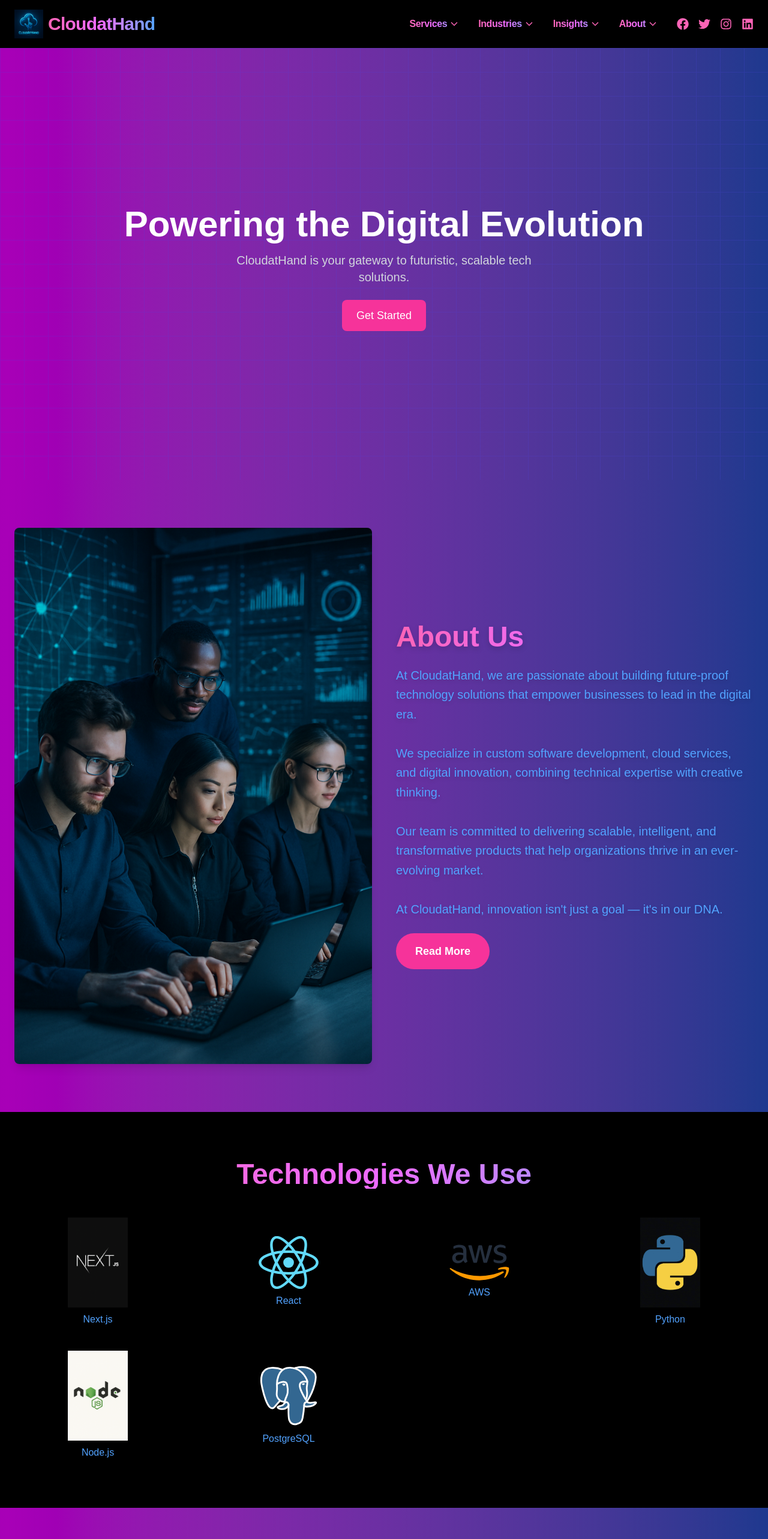
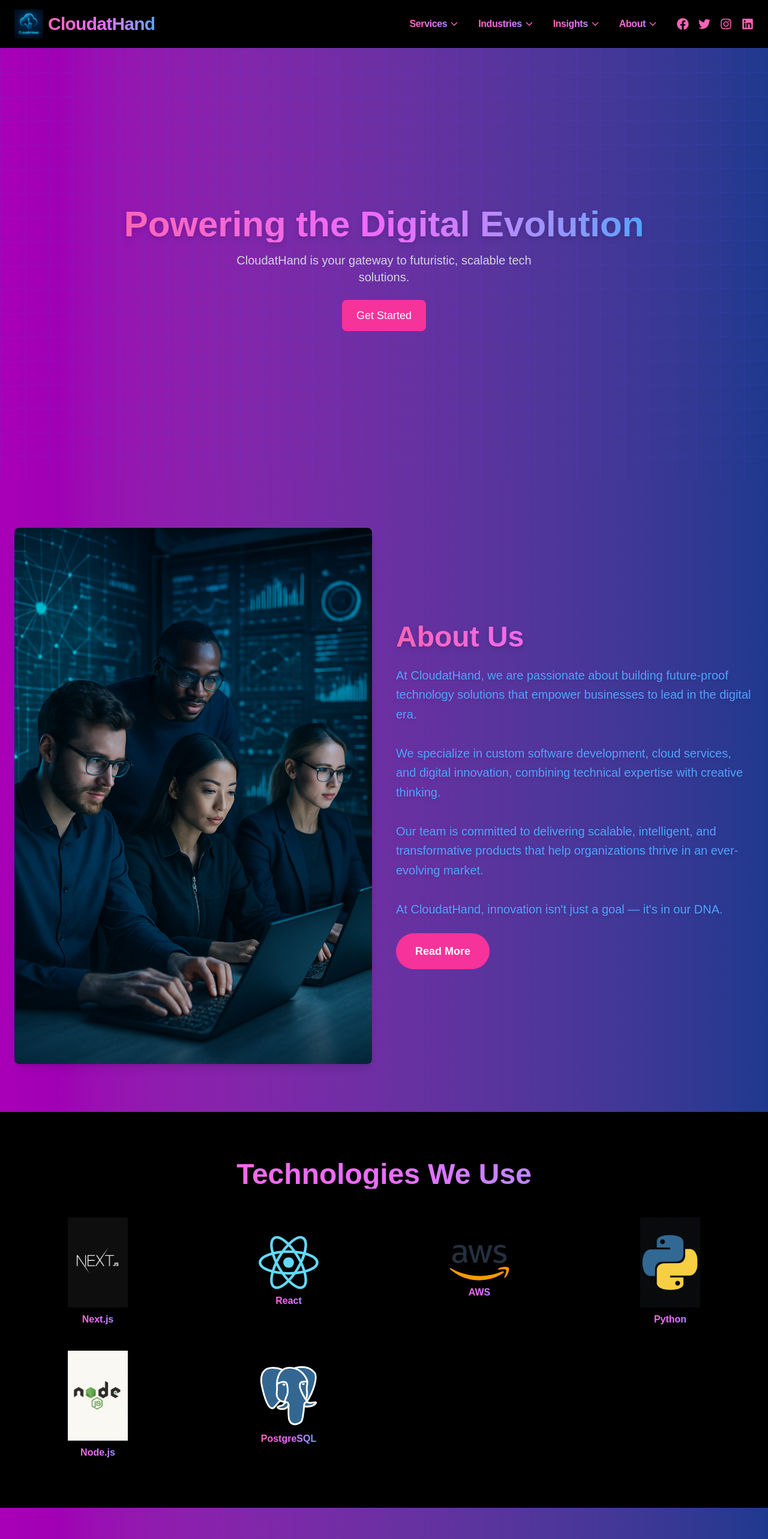
Before and after one commit to JosephDaniel2810/CloudatHand, a Next.js app: page / in a window 1280 px wide. Shown: the top 2566 px of the page at 60% size. Built offline with nearby package versions, Linux system fonts and the light colour scheme.

Commit message:
upd gradient

```diff
--- a/src/components/Hero.tsx
+++ b/src/components/Hero.tsx
@@ -23,7 +23,7 @@ export default function Hero() {
         animate={{ opacity: 1, y: 0 }}
         transition={{ delay: 0.5, duration: 1 }}
       >
-        <h2 className="text-4xl md:text-6xl font-bold mb-4 text-center">
+        <h2 className="text-4xl md:text-6xl font-extrabold bg-gradient-to-r from-pink-400 via-fuchsia-400 to-blue-400 bg-clip-text text-transparent drop-shadow-lg mb-4 text-center">
           Powering the Digital Evolution
         </h2>
         <p className="text-lg md:text-xl max-w-xl w-full text-center text-gray-300 mb-6 mx-auto">
--- a/src/components/Technologies.tsx
+++ b/src/components/Technologies.tsx
@@ -44,7 +44,7 @@ export default function Technologies() {
                 height={100}
                 className="object-contain"
               />
-              <p className="mt-2 text-sm md:text-base text-blue-400 drop-shadow-md">{tech.name}</p>
+              <p className="mt-2 text-sm md:text-base font-extrabold bg-gradient-to-r from-pink-400 via-fuchsia-400 to-blue-400 bg-clip-text text-transparent drop-shadow-md">{tech.name}</p>
             </motion.div>
           ))}
         </div>
```
